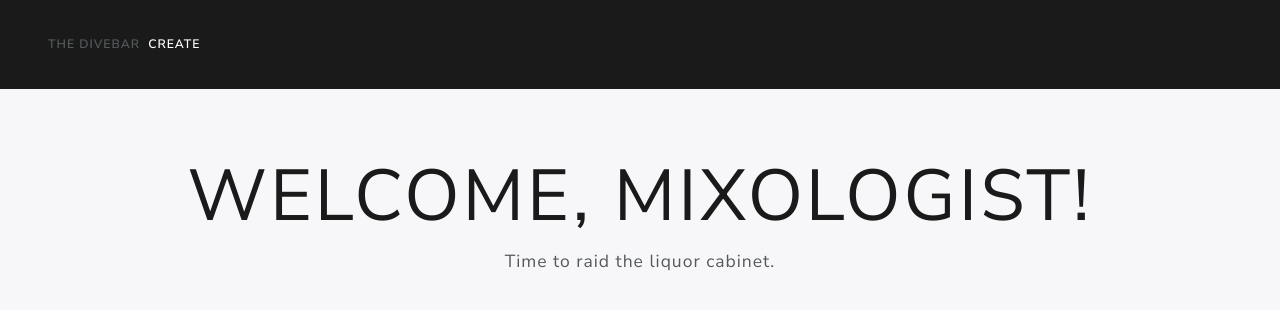
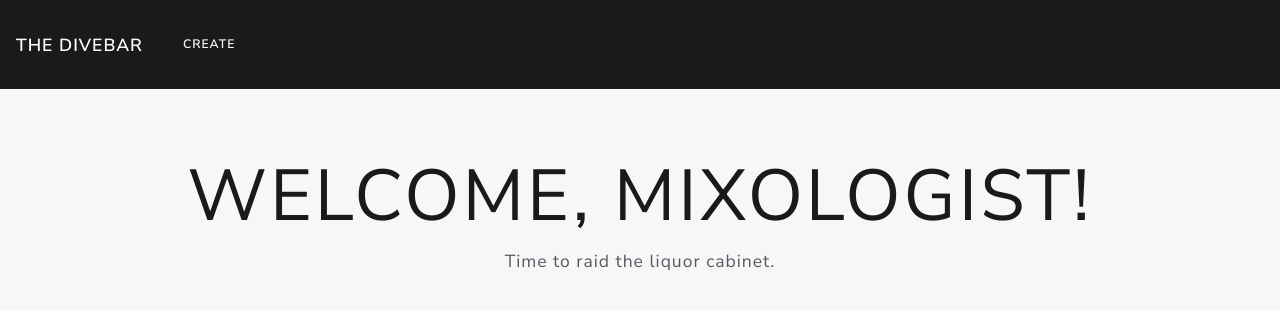
Before and after one commit to kevinneyer/mod-3-project, a plain HTML site: page index.html in a window 1280 px wide. Drawn offline with nearby package versions, Linux system fonts and the light colour scheme; no server answers.

Commit message:
undid one change and added title

```diff
--- a/index.html
+++ b/index.html
@@ -4,10 +4,11 @@
     <script type="text/javascript" src="src/index.js" charset="utf-8"></script>
     <link rel="stylesheet" href="css/bootstrap.min.css">
     <link rel="stylesheet" href="css/index.css">
+    <title>The Divebar</title>
   </head>
   <body>
     <nav class="navbar navbar-expand-lg navbar-dark bg-primary">
-      <a class="navbar-brand"></a>The DiveBar</a>
+      <a class="navbar-brand" href="#">The DiveBar</a>
       <button class="navbar-toggler" type="button" data-toggle="collapse" data-target="#navbarColor01" aria-controls="navbarColor01" aria-expanded="false" aria-label="Toggle navigation">
         <span class="navbar-toggler-icon"></span>
       </button>
```
